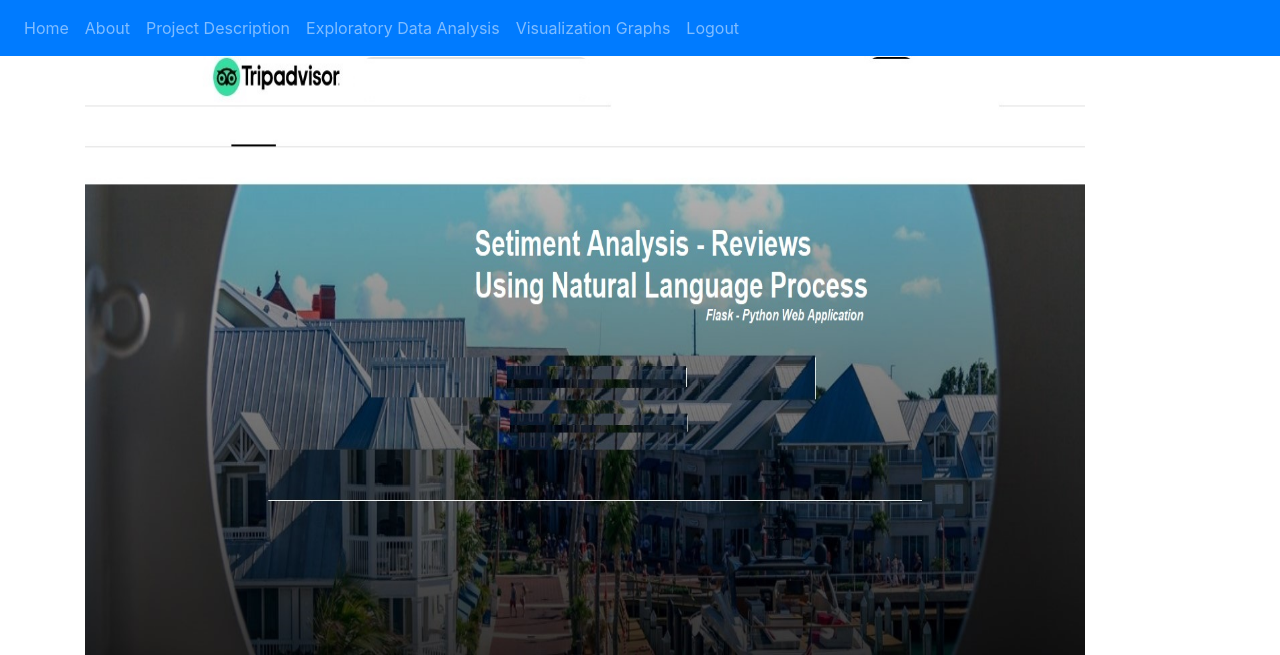
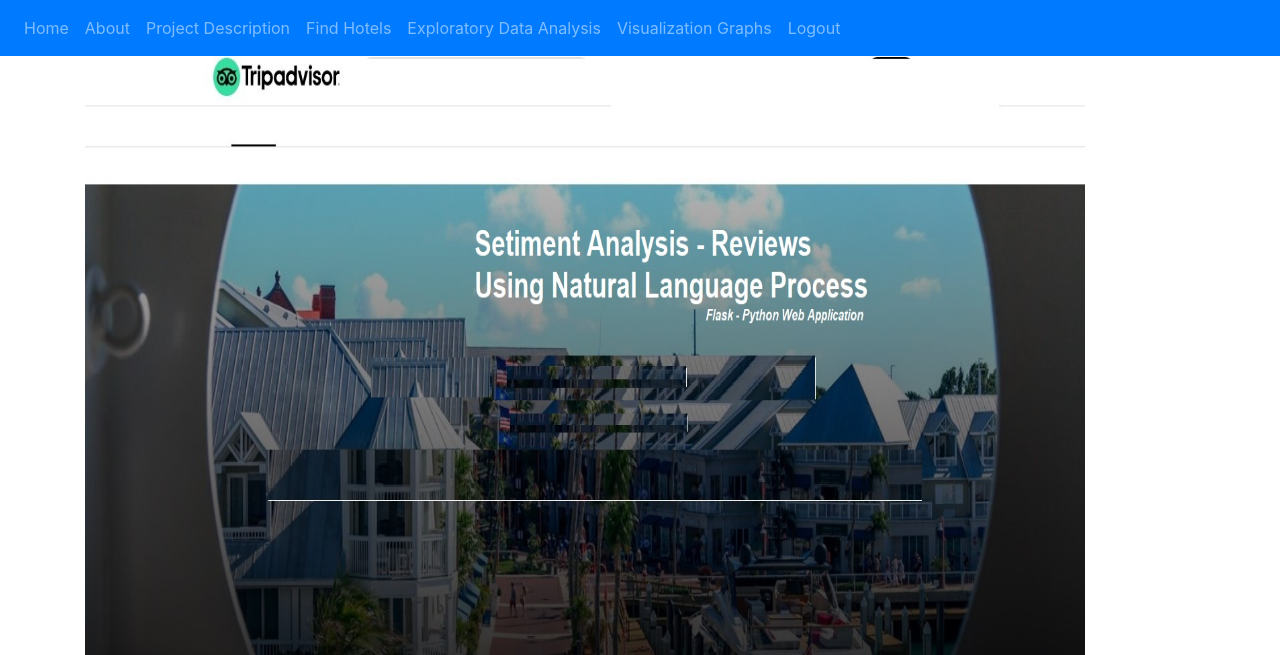
Before and after one commit to srisama/NLP-Final-Project, a Flask app: page / in a window 1280 px wide. Shown: the top 655 px of the page. Run offline with Flask 2, Linux system fonts and the light colour scheme; a user stored in the database is signed in; data that the repository does not hold is empty; some libraries are stand-ins or nearby versions.

Commit message:
Update base.html

```diff
--- a/website/templates/base.html
+++ b/website/templates/base.html
@@ -33,6 +33,7 @@
           <a class="nav-item nav-link" id="home" href="/">Home</a>
           <a class="nav-item nav-link" id="home" href="/">About</a>
           <a class="nav-item nav-link" id="home" href="/">Project Description</a>
+          <a class="nav-item nav-link" id="home" href="/">Find Hotels</a>
           <a class="nav-item nav-link" id="home" href="/">Exploratory Data Analysis</a>
           <a class="nav-item nav-link" id="home" href="/">Visualization Graphs</a>
 
```
